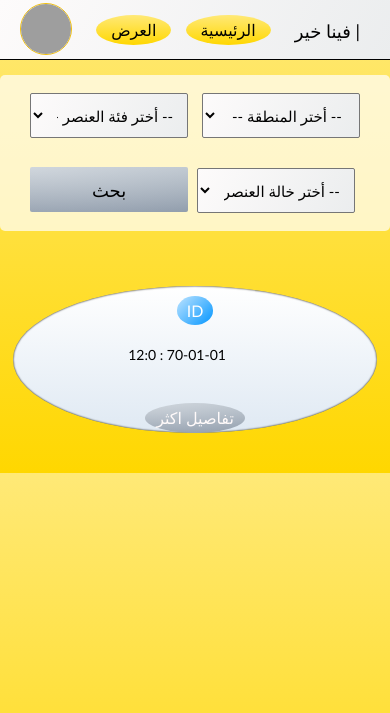
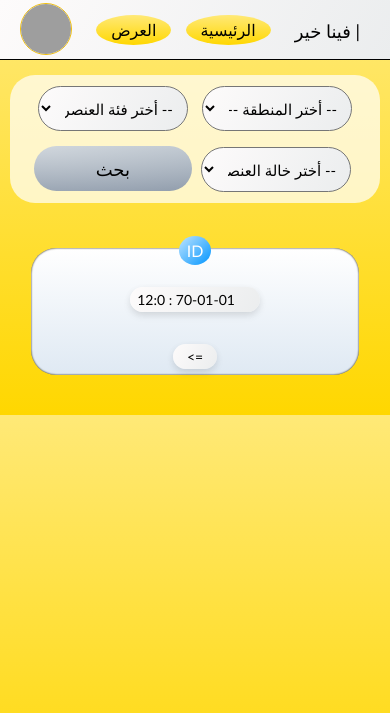
Before and after one commit to hus7sam/w, a PHP site: page /dispaly.php in a window 390 px wide. Shown: the top 713 px of the page. Run offline with PHP 8.4, Linux system fonts and the light colour scheme; tables that the repository leaves empty or names only in its code hold one stand-in row (values such as "Sample post"); data that the repository does not hold is empty; grey boxes are pictures that could not be loaded.

Commit message:
css sort1

```diff
--- a/dispaly.php
+++ b/dispaly.php
@@ -108,8 +108,8 @@ $r=1;
     );
     $stmt->execute($select);
 
- $rows = $stmt->fetchAll(PDO::FETCH_ASSOC);
-   $sum =count($rows);
+ $rows=$stmt->fetchAll(PDO::FETCH_ASSOC);
+   $sum=count($rows);
    if ($sum > 0){
  echo "<div class='Display_Grid-container'>";
     foreach($rows as $row){
@@ -117,7 +117,7 @@ $r=1;
 
         <div class='grid-item'>
 
-            <p id="id_item"><?php echo $row['ID']. " ID"; ?> </p>
+            <p class="item_ID"><?php echo $row['ID']. " ID"; ?> </p>
             <?php  if ($row['Status']==="جديد"):?>
                 <p class="p_newItem"><?php echo  'جديد'; ?> </p>
             <?php elseif($row['Status']==="مستعمل"):   ?>
@@ -138,8 +138,7 @@ $r=1;
 
             </p>
             <p class="p_item_1">
-            <td><?php  echo $row['State']; ?> </td>
-            <td><?php  echo $row['City']; ?></td>
+            <?php  echo $row['State'].str_repeat('&nbsp;', 10). $row['City']; ?>
             </p>
 
 
@@ -156,11 +155,8 @@ $r=1;
        }
    endif;
 
-
     echo"</div>";
-
-      ?>
-
+    ?>
 
 <!--  ---  sreach BOX   ---  -->
 
@@ -181,13 +177,13 @@ $r=1;
         ?>
  <div class='grid-item'>
 
-         <p id="id_item"><?php echo $row['ID']. " ID"; ?> </p>
+         <p class="item_ID"><?php echo $row['ID']. " ID"; ?> </p>
          <?php  if ($row['Status']==="جديد"):?>
          <p class="p_newItem"><?php echo  'جديد'; ?> </p>
          <?php elseif($row['Status']==="مستعمل"):   ?>
          <p class="p_UsedItem"><?php echo  'مستعمل';  endif;?> </p>
 
-              <p class="p_item_1"><?php echo   $row['Number'].str_repeat('&nbsp;', 10) .date("y-m-d : g:I",strtotime($row['Date'])); ?></p>
+              <p class="p_item_1"><?php echo $row['Number'].str_repeat('&nbsp;', 5) .date("y-m-d : g:I",strtotime($row['Date'])); ?></p>
               <p class="p_item_2">
                         <?php
                         $string = strip_tags($row['Description']);
@@ -201,10 +197,10 @@ $r=1;
                         }else{ echo $string  ;} ?>
 
               </p>
-                <p class="p_item_1">
-                    <td><?php  echo $row['State']; ?> </td>
-                    <td><?php  echo $row['City']; ?></td>
-                </p>
+     <p class="p_item_1">
+         <?php  echo $row['State'].str_repeat('&nbsp;', 2). "=>".str_repeat('&nbsp;', 2). $row['City']; ?>
+     </p>
+
 
 
      <a class="link_item" href="dispaly.php">تفاصيل اكثر</a>
@@ -212,11 +208,7 @@ $r=1;
 
 <?php }  endif;?>
 
-
-
-
-
-
-</div></body>
+</div>
+</body>
 
 </html>
--- a/style.css
+++ b/style.css
@@ -159,7 +159,6 @@ body
 .head  ol
 {
     text-align: right;
-
     margin: 050px;
     margin-right: 0100px;
 }
@@ -240,13 +239,11 @@ footer a
     display: block;
     background-image: linear-gradient(to top, #dfe9f3 0%, white 100%);    /*border: 1px solid rgba(0, 0, 0, 0.8);*/
     text-align: center;
-    border-radius: 50%;
-    -moz-box-shadow:    inset 0 0 2px #000000;
-    -webkit-box-shadow: inset 0 0 2px #000000;
-    box-shadow:         inset 0 0 2px #000000;
+    border-radius: 25px;
+    -moz-box-shadow:    inset 0 0 2px #000000; -webkit-box-shadow: inset 0 0 2px #000000; box-shadow: inset 0 0 2px #000000;
     /*outline: 1px solid #000000;*/
     /*outline-radius: 16px;*/
-    padding: 0px;
+    padding: 0px;  margin: 0 0 10px 0;
 }
 
 .grid-item:hover {
@@ -260,10 +257,9 @@ footer a
 /*}*/
 
 
-
 .link_item
 {
-    display: block;
+    display: none;
     width:100px;
     margin: 0px auto 10px;
     padding:5px 5px;
@@ -283,19 +279,20 @@ footer a
 
 .p_item_1
 {
-    width: fit-content;
-    width: -moz-fit-content;
-    margin: 5px auto;
-    padding: 5px 10px;
+    display: inline-block;
+    width: fit-content; width: -moz-fit-content;
+    margin:6px auto ; padding: 4px 7px;
     font-size: 14px;
+    background-image: linear-gradient(120deg, #fdfbfb 0%, #ebedee 100%);
+    box-shadow: 0 4px 8px -1px rgba(0, 0, 0, 0.1), 0 2px 8px -1px rgba(0, 0, 0, 0.06); border-radius: 25px;
+
+
 }
 
 .p_item_2
 {
-    width: fit-content;
-    width: -moz-fit-content;
-    margin: 5px auto;
-    padding: 5px 15px;
+    width: fit-content; width: -moz-fit-content;
+    margin: 5px auto; padding: 5px 6px;
     font-size: 14px;
 }
 
@@ -318,16 +315,12 @@ footer a
 .box_form
 {
     display: block;
-    margin: 60px auto ;
-    padding: 10px 15px;
-    width: fit-content;
-    width: -moz-fit-content;
-    height: fit-content;
+    margin: 60px auto ; padding: 10px 15px;
+    width: fit-content; width: -moz-fit-content; height: fit-content;
     /*background-image: linear-gradient( 135deg, #ABDCFF 10%, #0396FF 100%);*/
     background-color: rgba(255, 255, 255, 0.7);
-    color: snow;
-    text-align: center;
-    border-radius: 7px;
+    color: snow; text-align: center;
+    border-radius:25px;
 
 }
 
@@ -343,7 +336,7 @@ footer a
     display: block;
     margin: 15px 0;  padding: 5px 5px;
     height: 45px;   width: 300px;
-    border-radius: 2px;    border: 1px solid #000;
+    border-radius: 25px;    border: 1px solid #000;
     font-family: calibri;   text-align: center;    /*font-size: 12px;*/
     background-image: linear-gradient(to top, #dfe9f3 0%, white 100%);
 }
@@ -354,15 +347,13 @@ footer a
     color: black;
 }
 
-
-
 input[type=text].input_form_insert
 {
     display: block;
     margin: 15px auto;  padding: 5px 10px;
     height: 45px;   width: 300px;
-    font-family: calibri;   text-align: center;     font-size: 18px;
-    border: 1px solid #000;    border-radius: 2px;
+    font-family: calibri;   text-align: center;     font-size: 18px; color: black;
+    border: 1px solid #000;    border-radius: 25px;
     background-image: linear-gradient(to top, #dfe9f3 0%, white 100%);
 }
 
@@ -376,7 +367,7 @@ input[type=text].input_form_insert:hover {
     display: block;
     margin: 15px auto;  padding: 5px 10px;
     height: 90px;   max-height: 90px;   width: 300px;   max-width: 300px;
-    border-radius: 2px; border: 1px solid #000;
+    border-radius: 25px; border: 1px solid #000;
     text-align: center; font-size: 18px;
     background-image: linear-gradient(to top, #dfe9f3 0%, white 100%);
 }
@@ -386,6 +377,20 @@ input[type=text].input_form_insert:hover {
     background-blend-mode: normal, lighten, soft-light;    color: snow;
 }
 
+.btn_submit_insert
+{
+    margin: 5px auto; padding: 5px 10px;
+    height: 45px ; width: 300px;
+    background: linear-gradient(-180deg, #BCC5CE 0%, #929EAD 98%), radial-gradient(at top left, rgba(255,255,255,0.30) 0%, rgba(0,0,0,0.30) 100%);
+    background-blend-mode: screen;
+    border-radius: 25px; border-width: 0px;
+    font-family: calibri;   text-align: center; font-size: 18px; color: black;
+}
+
+.btn_submit_insert:hover {
+    background-image: linear-gradient(to right, #4facfe 0%, #00f2fe 100%);
+}
+
 .box_sreach
 {
     display: block;
@@ -393,8 +398,8 @@ input[type=text].input_form_insert:hover {
     width: fit-content; width: -moz-fit-content;     height: fit-content;
     /*background-image: linear-gradient( 135deg, #ABDCFF 10%, #0396FF 100%);*/
     background-color: rgba(255, 255, 255, 0.7);
-    color: snow;    font-family: calibri;   text-align: center; font-size: 15px;
-    border-radius: 5px;
+    color: snow;    font-family: calibri;   text-align: center; font-size: 17px;
+    border-radius: 25px;
 }
 
 .list_sreach
@@ -402,7 +407,7 @@ input[type=text].input_form_insert:hover {
     display: inline-block;
     width: 158px;   height: 45px ;
     margin: 15px 5px;    padding: 5px 10px;
-    border-radius: 2px;
+    border-radius: 25px;
     background-image: linear-gradient(120deg, #fdfbfb 0%, #ebedee 100%);
     font-family: calibri;   text-align: center; font-size: 15px;
 }
@@ -412,7 +417,7 @@ input[type=text].input_form_insert:hover {
     height: 45px ; width: 158px;
     background: linear-gradient(-180deg, #BCC5CE 0%, #929EAD 98%), radial-gradient(at top left, rgba(255,255,255,0.30) 0%, rgba(0,0,0,0.30) 100%);
     background-blend-mode: screen;
-    border-radius: 2px; border-width: 0px;
+    border-radius: 25px; border-width: 0px;
     font-family: calibri;   text-align: center; font-size: 18px; color: black;
 }
 
@@ -420,21 +425,6 @@ input[type=text].input_form_insert:hover {
 .btn_submit_sreach:hover {
     background-image: linear-gradient(to right, #4facfe 0%, #00f2fe 100%);
 }
-
-.btn_submit_insert
-{
-    margin: 5px auto; padding: 5px 10px;
-    height: 45px ; width: 300px;
-    background: linear-gradient(-180deg, #BCC5CE 0%, #929EAD 98%), radial-gradient(at top left, rgba(255,255,255,0.30) 0%, rgba(0,0,0,0.30) 100%);
-    background-blend-mode: screen;
-    border-radius: 2px; border-width: 0px;
-    font-family: calibri;   text-align: center; font-size: 18px; color: black;
-}
-
-.btn_submit_insert:hover {
-    background-image: linear-gradient(to right, #4facfe 0%, #00f2fe 100%);
-}
-
 
 .diHead
 {
@@ -448,6 +438,62 @@ input[type=text].input_form_insert:hover {
 /*  end  Display Page  */
 
 
+.alert_success{
+    width: 100%;
+    margin: 0px;    padding: 5px;
+    background-image: linear-gradient( 135deg, #81FBB8 10%, #28C76F 100%);
+    text-align: center; font-size: 25px;    color: green;
+}
+
+
+.alert_danger{
+    width: 100%;
+    margin: 0px;    padding: 5px;
+    background-image: linear-gradient( 135deg, #F05F57 10%, #360940 100%);
+    text-align: center; font-size: 25px;    color: white;
+}
+
+.alert_info{
+    width: 100%;
+    margin: 0px;    padding: 5px;
+    /*background-image: linear-gradient( 135deg, #FDEB71 10%, #F8D800 100%);*/
+    background-image: linear-gradient( 135deg, #ABDCFF 10%, #0396FF 100%);
+    text-align: center; font-size: 25px;    color: white;
+}
+
+.item_ID{
+    display: block;
+    width: fit-content;     width: -moz-fit-content;
+    margin:-12px auto 0px;   padding: 5px 8px;
+    background-image: linear-gradient( 135deg, #ABDCFF 10%, #0396FF 100%);
+    text-align: center;     color: white;
+    border-radius: 50%;
+}
+
+.p_newItem
+{
+    display: inline-block;
+    float: left;
+    width: fit-content;     width: -moz-fit-content;
+    margin:-12px 0 0px 10px;   padding: 5px 7px;
+    background-image: linear-gradient( 135deg, #c1ffab 10%, #449103 100%);
+    border-radius: 25px;
+    color: white; font-size: 13px;
+}
+
+.p_UsedItem
+{
+    display: inline-block;
+    float: left;
+    width: fit-content;     width: -moz-fit-content;
+    margin:-12px 0 0px 10px;   padding: 5px 7px;
+    background-image: linear-gradient(to top, #ff0844 0%, #ffb199 100%);
+    border-radius: 25px;
+    color: white; font-size: 13px;
+}
+
+
+
 /*// Extra small devices (portrait phones, less than 576px)*/
 /*// No media query for `xs` since this is the default in Bootstrap*/
 
@@ -455,13 +501,8 @@ input[type=text].input_form_insert:hover {
 @media (max-width: 575.98px)
 {
     .Display_Grid-container {
-        display: block;
-    }
-
-    /*    dfff */
-
-    .grid-item {
-        margin: 10px auto;
+        display: grid;
+        grid-template-columns:  90% ;
     }
 
     .head h1
@@ -482,6 +523,32 @@ input[type=text].input_form_insert:hover {
     {  /* start links  of header */
         font-size: 20px;
     }
+
+    .head  ol
+    {
+        text-align: right;
+        margin: 050px;
+    }
+
+    .head  ol li
+    {
+        list-style: decimal-leading-zero;
+        list-style: -moz-decimal-leading-zero;
+        list-style: -ms-decimal-leading-zero;
+        text-indent: 1px;
+        color: black; font-size: 14px;
+        letter-spacing: 1px;
+    }
+
+    .box_sreach
+    {
+        width: 95%;
+    }
+    .list_sreach
+    {
+        width: 150px;
+        margin: 8px 5px;
+    }
 }
 
 /*// Medium devices (tablets, 768px and up)*/
@@ -490,6 +557,11 @@ input[type=text].input_form_insert:hover {
     .Display_Grid-container {
         display: grid;
         grid-template-columns:  48% 48% ;
+    }
+
+    .grid-item
+    {
+        padding: 0px;  margin: 0 0 20px 0;
     }
 
     .head h1
@@ -505,6 +577,15 @@ input[type=text].input_form_insert:hover {
     .head a
     {  /* start links  of header */
         font-size: 20px;
+    }
+    .box_sreach
+    {
+        width: 90%;
+    }
+    .list_sreach
+    {
+        width: 150px;
+        margin: 8px 5px;
     }
 
 }
@@ -548,8 +629,25 @@ input[type=text].input_form_insert:hover {
         width: 98%;
         grid-template-columns:  32% 32% 32%;
         grid-gap: 15px ;
+    }
 
-    }}
+    .head h1
+    {
+        font-size: 60px;
+    }
+
+    .head h2
+    {
+        font-size: 25px;
+    }
+
+    .head a
+    {  /* start links  of header */
+        font-size: 31px;
+    }
+
+}
+
 /*// Extra large devices (large desktops, 1200px and up)*/
 @media (min-width: 1200px)
 {
@@ -560,7 +658,6 @@ input[type=text].input_form_insert:hover {
         grid-gap: 20px ;
         padding: 30px 0px;
     }
-
 
     .head h1
     {
@@ -577,56 +674,3 @@ input[type=text].input_form_insert:hover {
         font-size: 31px;
     }
 }
-
-.alert_success{
-    width: 100%;
-    margin: 0px;    padding: 5px;
-    background-image: linear-gradient( 135deg, #81FBB8 10%, #28C76F 100%);
-    text-align: center; font-size: 25px;    color: green;
-    }
-
-
-.alert_danger{
-    width: 100%;
-    margin: 0px;    padding: 5px;
-    background-image: linear-gradient( 135deg, #F05F57 10%, #360940 100%);
-    text-align: center; font-size: 25px;    color: white;
-}
-
-.alert_info{
-    width: 100%;
-    margin: 0px;    padding: 5px;
-    /*background-image: linear-gradient( 135deg, #FDEB71 10%, #F8D800 100%);*/
-    background-image: linear-gradient( 135deg, #ABDCFF 10%, #0396FF 100%);
-    text-align: center; font-size: 25px;    color: white;
-}
-
-#id_item
-{
-    display: inline-block;
-    width: fit-content;     width: -moz-fit-content;
-    margin:10px auto 0px;   padding: 5px 10px;
-    background-image: linear-gradient( 135deg, #ABDCFF 10%, #0396FF 100%);
-    text-align: center;     color: white;
-    border-radius: 50%;
-}
-
-.p_newItem
-{
-    display: inline-block;
-    width: fit-content; width: -moz-fit-content;
-    margin:10px auto 0px;   padding: 5px 10px;
-    background-image: linear-gradient( 135deg, #c1ffab 10%, #449103 100%);
-    border-radius: 50%;
-    color: snow;
-}
-
-.p_UsedItem
-{
-    display: inline-block;
-    width: fit-content;     width: -moz-fit-content;
-    margin:10px auto 0px;   padding: 5px 10px;
-    background-image: linear-gradient(to top, #ff0844 0%, #ffb199 100%);
-    border-radius: 50%;
-    color: white;
-}
```
Also changed, not shown: index.php (+8 -7 lines).
